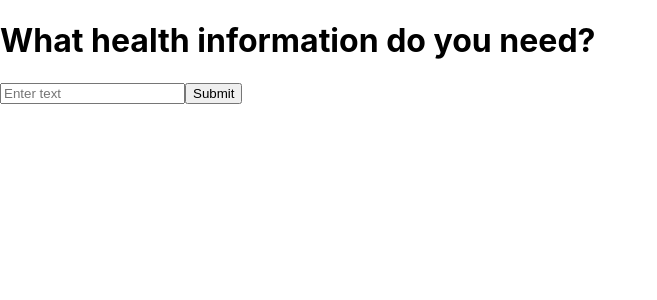
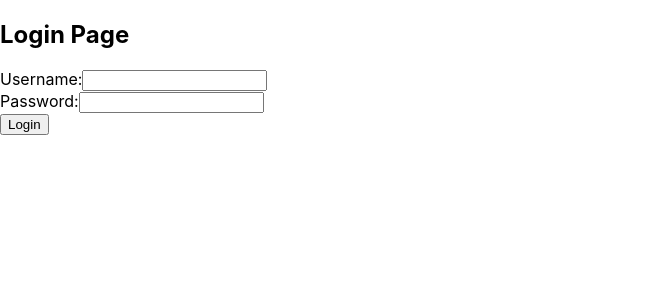
Before and after one commit to iiisong/ehrudite, a React (Create React App) app in the folder interface/frontend/: page / in a window 1280 px wide. Shown: the top 300 px of the page, without its empty margins (0-657 px from the left). Built offline with nearby package versions, Linux system fonts and the light colour scheme.

Commit message:
add login

```diff
--- a/interface/frontend/src/App.css
+++ b/interface/frontend/src/App.css
@@ -1,38 +1,45 @@
-.App {
+/* App.css */
+.container {
+  max-width: 600px;
+  margin: 0 auto;
+  padding: 20px;
   text-align: center;
 }
 
-.App-logo {
-  height: 40vmin;
-  pointer-events: none;
+h1 {
+  font-size: 24px;
+  margin-bottom: 20px;
 }
 
-@media (prefers-reduced-motion: no-preference) {
-  .App-logo {
-    animation: App-logo-spin infinite 20s linear;
-  }
+form {
+  margin-bottom: 20px;
 }
 
-.App-header {
-  background-color: #282c34;
-  min-height: 100vh;
-  display: flex;
-  flex-direction: column;
-  align-items: center;
-  justify-content: center;
-  font-size: calc(10px + 2vmin);
-  color: white;
+input[type="text"] {
+  width: 80%;
+  padding: 10px;
+  font-size: 16px;
+  margin-bottom: 10px;
 }
 
-.App-link {
-  color: #61dafb;
+input[type="submit"] {
+  background-color: #007bff;
+  color: white;
+  border: none;
+  padding: 10px 20px;
+  font-size: 16px;
+  cursor: pointer;
 }
 
-@keyframes App-logo-spin {
-  from {
-    transform: rotate(0deg);
-  }
-  to {
-    transform: rotate(360deg);
-  }
+input[type="submit"]:hover {
+  background-color: #0056b3;
 }
+
+#output {
+  margin-top: 20px;
+}
+
+#output p {
+  font-size: 18px;
+  color: #333;
+}
--- a/interface/frontend/src/App.js
+++ b/interface/frontend/src/App.js
@@ -1,5 +1,6 @@
 import React, { useState } from 'react';
 import axios from 'axios';
+import './App.css'
 
 function App() {
   const [text, setText] = useState('');
--- /dev/null
+++ b/interface/frontend/src/Login.js
@@ -0,0 +1,54 @@
+// Login.js
+import React, { useState } from 'react';
+
+function Login() {
+  const [username, setUsername] = useState('');
+  const [password, setPassword] = useState('');
+  const [isLoggedIn, setIsLoggedIn] = useState(false);
+
+  const handleLogin = (e) => {
+    e.preventDefault();
+    // Perform authentication logic here (e.g., check credentials)
+    // For simplicity, let's just check if the username and password are not empty
+    if (username.trim() !== '' && password.trim() !== '') {
+      setIsLoggedIn(true);
+      alert('Logged in successfully!');
+    } else {
+      alert('Please enter a valid username and password.');
+    }
+  };
+
+  return (
+    <div>
+      <h2>Login Page</h2>
+      {isLoggedIn ? (
+        <div>
+          <p>Welcome, {username}!</p>
+          <button onClick={() => setIsLoggedIn(false)}>Logout</button>
+        </div>
+      ) : (
+        <form onSubmit={handleLogin}>
+          <div>
+            <label>Username:</label>
+            <input
+              type="text"
+              value={username}
+              onChange={(e) => setUsername(e.target.value)}
+            />
+          </div>
+          <div>
+            <label>Password:</label>
+            <input
+              type="password"
+              value={password}
+              onChange={(e) => setPassword(e.target.value)}
+            />
+          </div>
+          <button type="submit">Login</button>
+        </form>
+      )}
+    </div>
+  );
+}
+
+export default Login;
--- a/interface/frontend/src/index.js
+++ b/interface/frontend/src/index.js
@@ -1,13 +1,13 @@
 import React from 'react';
 import ReactDOM from 'react-dom/client';
 import './index.css';
-import App from './App';
+import Login from './Login';
 import reportWebVitals from './reportWebVitals';
 
 const root = ReactDOM.createRoot(document.getElementById('root'));
 root.render(
   <React.StrictMode>
-    <App />
+    <Login />
   </React.StrictMode>
 );
 
```
Also changed, not shown: 2 other files (tests, documents, lock files or other folders).
